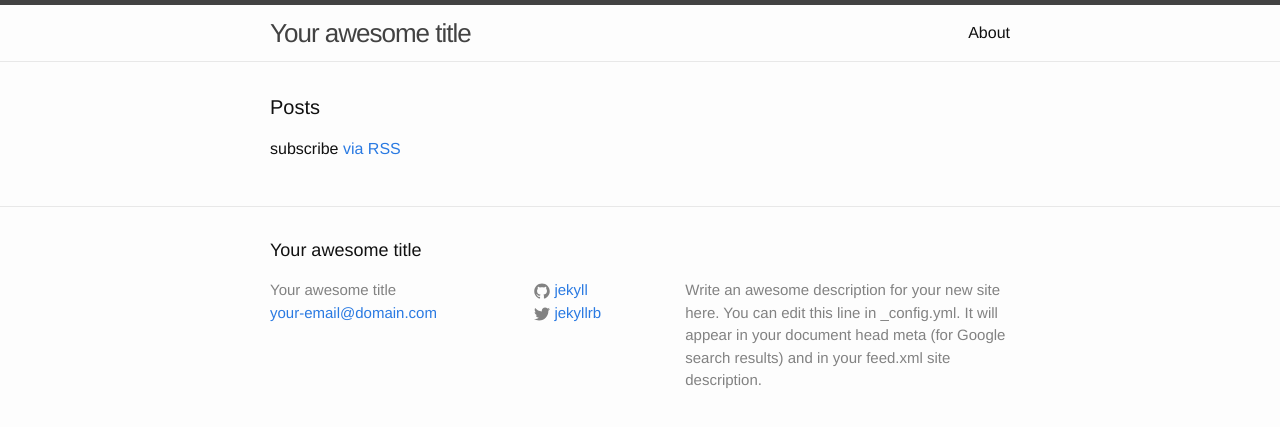
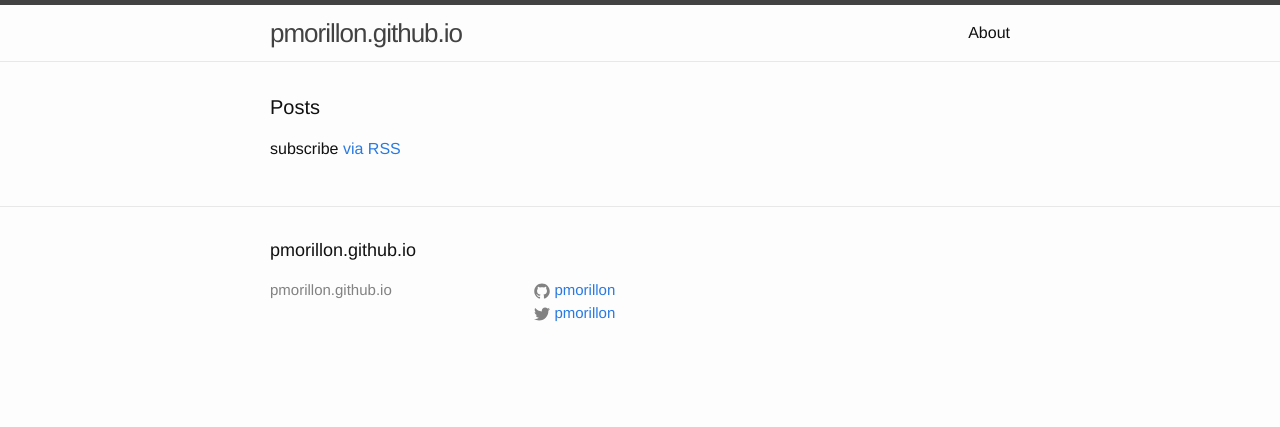
Before and after one commit to pmorillon/pmorillon.github.io, a Jekyll site: the page built from index.html, in a window 1280 px wide. Shown: the top 427 px of the page. Built offline with Jekyll 4.4.1, drawn with Linux system fonts in a browser that asks for light colours.

Commit message:
Configure jekyll

```diff
--- a/_config.yml
+++ b/_config.yml
@@ -1,14 +1,10 @@
 # Site settings
-title: Your awesome title
-email: your-email@domain.com
+title: pmorillon.github.io
 description: > # this means to ignore newlines until "baseurl:"
-  Write an awesome description for your new site here. You can edit this
-  line in _config.yml. It will appear in your document head meta (for
-  Google search results) and in your feed.xml site description.
 baseurl: "" # the subpath of your site, e.g. /blog/
-url: "http://yourdomain.com" # the base hostname & protocol for your site
-twitter_username: jekyllrb
-github_username:  jekyll
+url: "http://pmorillon.github.io" # the base hostname & protocol for your site
+twitter_username: pmorillon
+github_username:  pmorillon
 
 # Build settings
 markdown: kramdown
```
